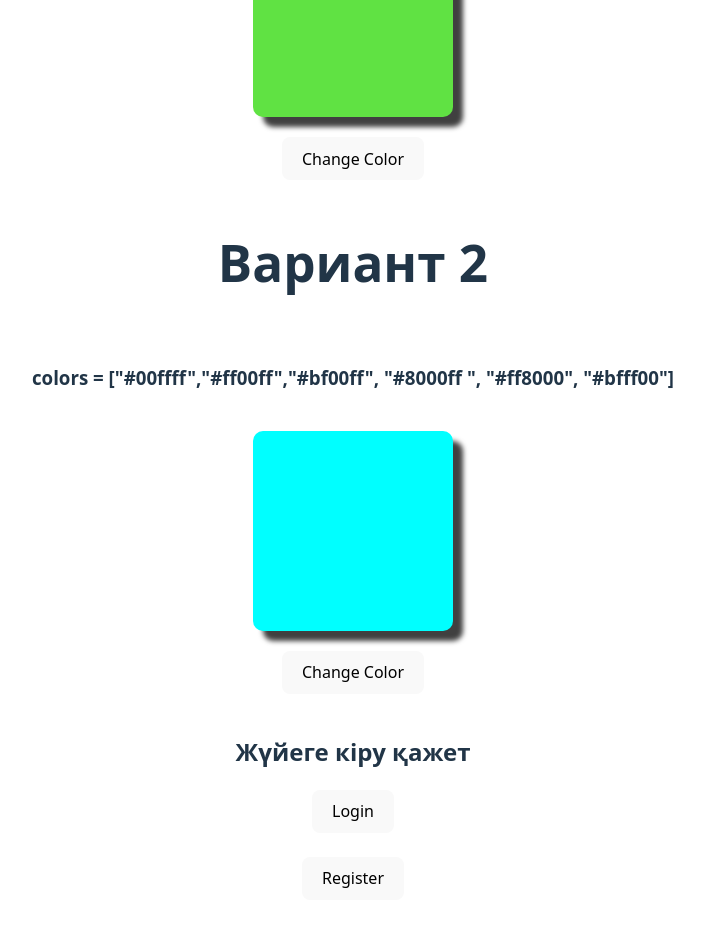
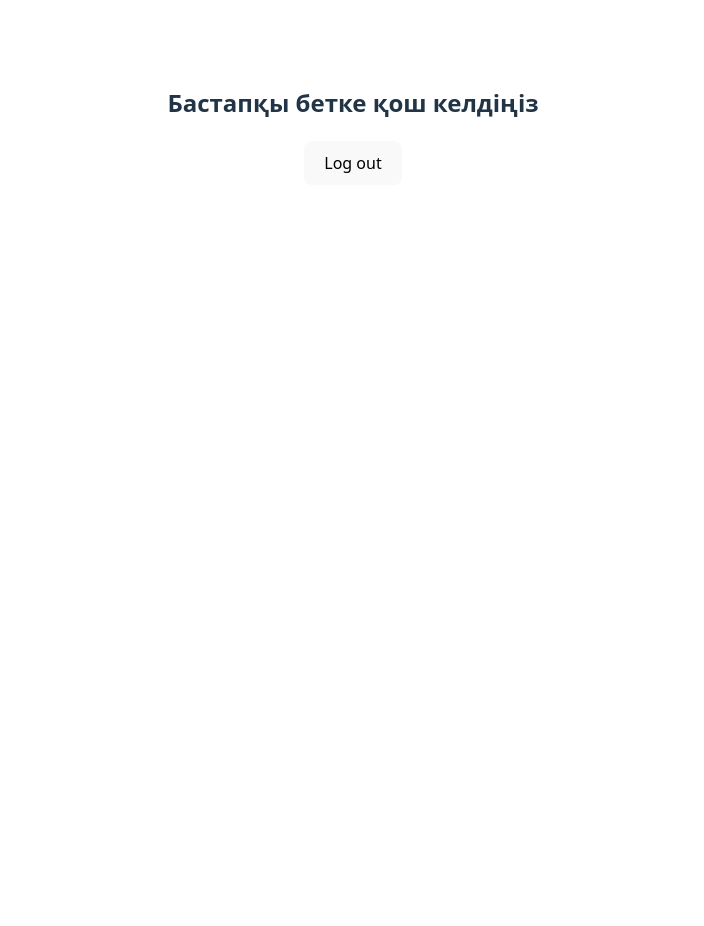
Before and after one commit to yerke-zhan/TestApp, a React (Vite) app in the folder 27Week-HW-1/: page / in a window 1280 px wide. Shown: the part 260-1186 px from the top of the page, without its empty margins (287-991 px from the left). After the commit the page ends 800 px from the top, so only its background shows below. Built offline with nearby package versions, Linux system fonts and the light colour scheme.

Commit message:
Hide the login button

```diff
--- a/27Week-HW-1/src/App.jsx
+++ b/27Week-HW-1/src/App.jsx
@@ -9,8 +9,8 @@ function App() {
 
   return (
     <>
-
-      <RandomColorBox/>
+{/*
+      <RandomColorBox/> */}
       <LoginForm/>
     </>
   )
--- a/27Week-HW-1/src/components/LoginForm.jsx
+++ b/27Week-HW-1/src/components/LoginForm.jsx
@@ -1,30 +1,37 @@
-import React, { useState } from 'react'
+import React, { useState } from 'react';
 
 export default function LoginForm() {
-const [isLoggedIn, setIsLoggedIn] = useState(false);
+  const [isLoggedIn, setIsLoggedIn] = useState(true);
   const [showRegister, setShowRegister] = useState(false);
 
   return (
     <div className='login'>
       {!isLoggedIn ? (
-        <div >
-          <h2 >Жүйеге кіру қажет</h2>
-          <button onClick={() => setIsLoggedIn(true)}
-          >Login </button>
+        <div>
+          <h2>Жүйеге кіру қажет</h2>
 
+          {/* Hide login button when showRegister is true */}
+          {!showRegister && (
+            <button onClick={() => setIsLoggedIn(true)}>Login</button>
+          )}
 
           <br /><br />
-          {!showRegister && (
+
+          {!showRegister ? (
             <button onClick={() => setShowRegister(true)}>Register</button>
-          )}
-          {showRegister && (<div ><input type="text"placeholder="Email/Телефон"/>
-            <input type="password"
-                placeholder="Құпия сөз"/><button onClick={() => setShowRegister(false)}>Register</button>
+          ) : (
+            <div>
+              <input type="text" placeholder="Email/Телефон" />
+              <input type="password" placeholder="Құпия сөз" />
+              <button onClick={() => setShowRegister(false)}>Register</button>
             </div>
           )}
-        </div>) : ( <div >
-          <h2 >Бастапқы бетке қош келдіңіз</h2>
-          <button onClick={() => setIsLoggedIn(false)}>Log out</button></div>
+        </div>
+      ) : (
+        <div>
+          <h2>Бастапқы бетке қош келдіңіз</h2>
+          <button onClick={() => setIsLoggedIn(false)}>Log out</button>
+        </div>
       )}
     </div>
   );
```
Also changed, not shown: 27Week-HW-1/src/components/13.03useEffect.jsx (added).
